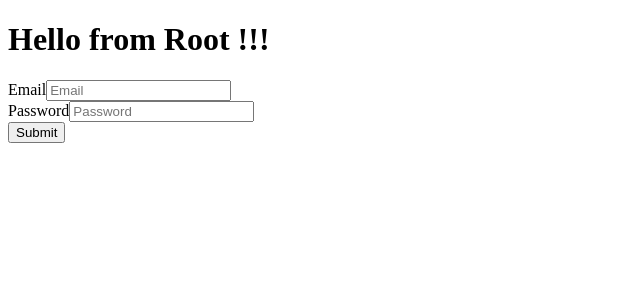
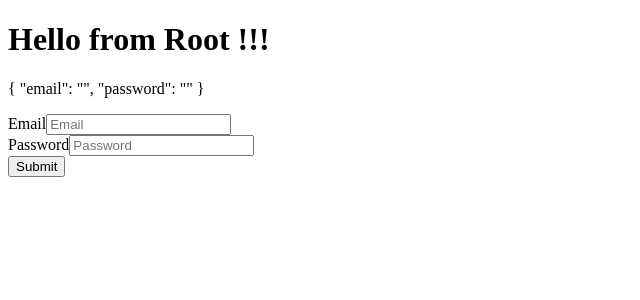
Before and after one commit to shintu0/angular-test, an Angular app: page /my-form in a window 1280 px wide. Shown: the top 300 px of the page, without its empty margins (0-640 px from the left). Built offline with nearby package versions, Linux system fonts and the light colour scheme.

Commit message:
Reactive Form Displayed Val

```diff
--- a/src/app/my-form/my-form.component.html
+++ b/src/app/my-form/my-form.component.html
@@ -1,4 +1,4 @@
-
+<p>{{loginFormGroup.value|json}}</p>
 <form [formGroup]="loginFormGroup" (ngSubmit)="onSubmit()" >
   <div>
     <label for="email">Email</label>
```
